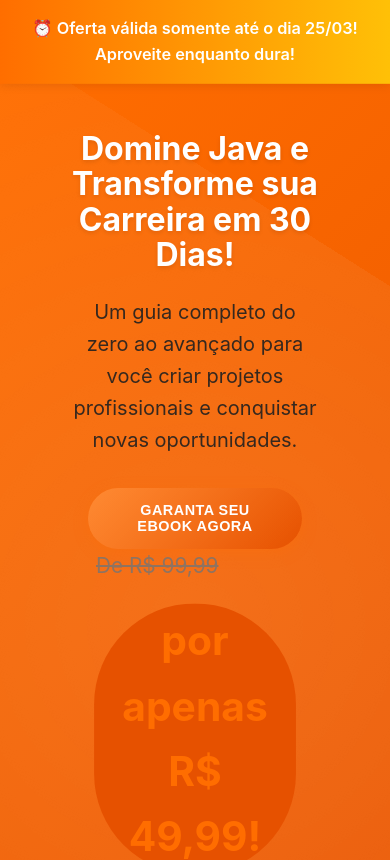
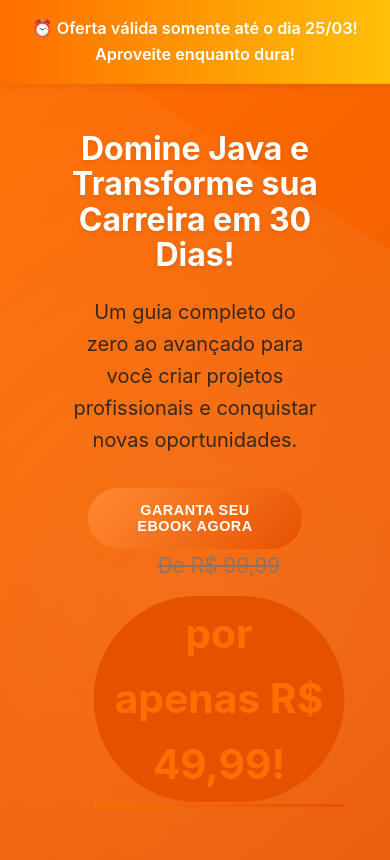
Before and after one commit to gabrielponde/landing-page-conversao, a Next.js app: page / in a window 390 px wide. Shown: the top 860 px of the page. Built offline with nearby package versions, Linux system fonts and the light colour scheme.

Commit message:
Ajustes no css

```diff
--- a/src/app/styles.css
+++ b/src/app/styles.css
@@ -913,6 +913,28 @@ section h2::after {
     min-width: 80px;
     padding: 1rem 0.5rem;
   }
+
+  .price-details {
+    justify-content: center;
+    text-align: center;
+    width: 100%;
+  }
+
+  span .old-price {
+    width: 100%;
+    text-align: center;
+    margin-right: 0;
+  }
+
+  .price-value {
+    margin: 0.5rem auto;
+  }
+
+  .faq-question {
+    padding: 1.2rem;
+    font-size: 1rem;
+    color: var(--text) !important;
+  }
 }
 
 @media (max-width: 480px) {
@@ -921,22 +943,36 @@ section h2::after {
     font-size: 0.9rem;
   }
 
-  .hero {
-    padding: 3rem 0;
+  .hero-content {
+    padding: 1.5rem 1rem;
   }
 
-  .price-book {
-    padding: 2rem 1.5rem;
+  .ebook-image {
+    max-height: 280px;
+  }
+
+  .price-details {
+    flex-direction: column;
+    align-items: center;
+    gap: 0.5rem;
+  }
+
+  .old-price, .price-value {
+    display: block;
+    width: 100%;
+    text-align: center;
   }
 
   .faq-question {
     padding: 1.2rem;
     font-size: 1rem;
+    color: var(--text) !important;
   }
 
   .footer {
     padding: 2rem 0;
   }
+
 }
 
 /* Animações extras */
```
